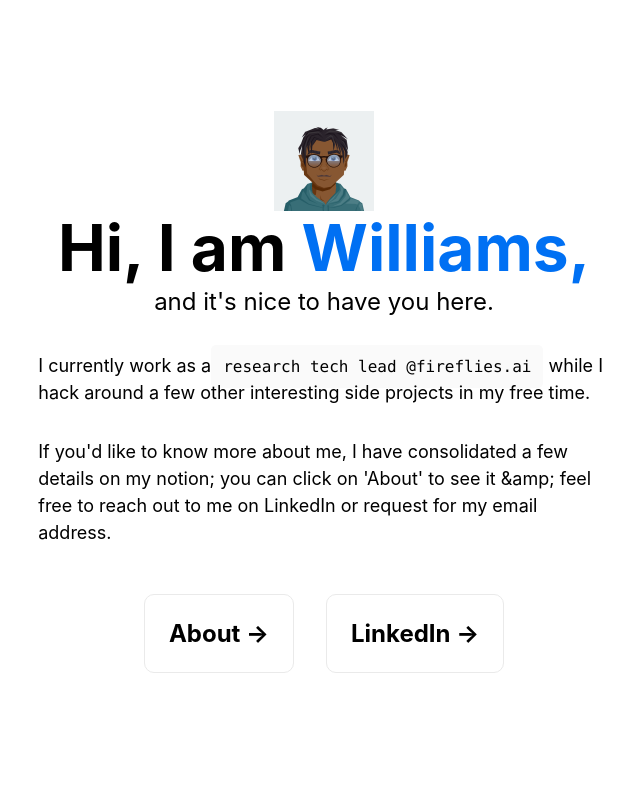
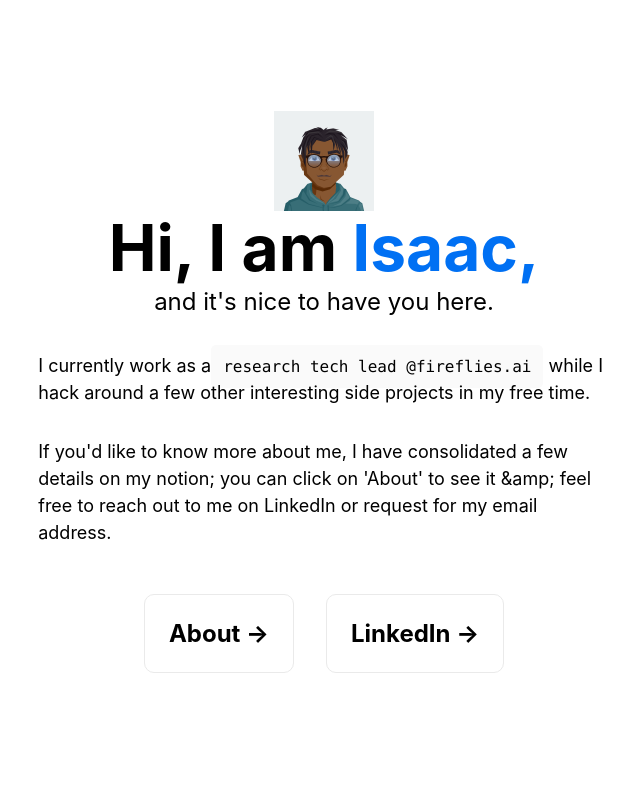
Before and after one commit to wilforlan/pw, a Next.js app: page / in a window 1280 px wide. Shown: the top 800 px of the page, without its empty margins (316-956 px from the left). Built offline with nearby package versions, Linux system fonts and the light colour scheme.

Commit message:
use firstname

```diff
--- a/pages/index.js
+++ b/pages/index.js
@@ -32,7 +32,7 @@ export default function Home() {
       <main className={styles.main}>
         <Image src="/williams.PNG" alt="Williams Avatar" width={100} height={100} />
         <h1 className={styles.title}>
-          Hi, I am <a href="https://williamsisaac.notion.site/">Williams,</a>
+          Hi, I am <a href="https://williamsisaac.notion.site/">Isaac,</a>
         </h1>
 
         <p className={styles.description}>
```
